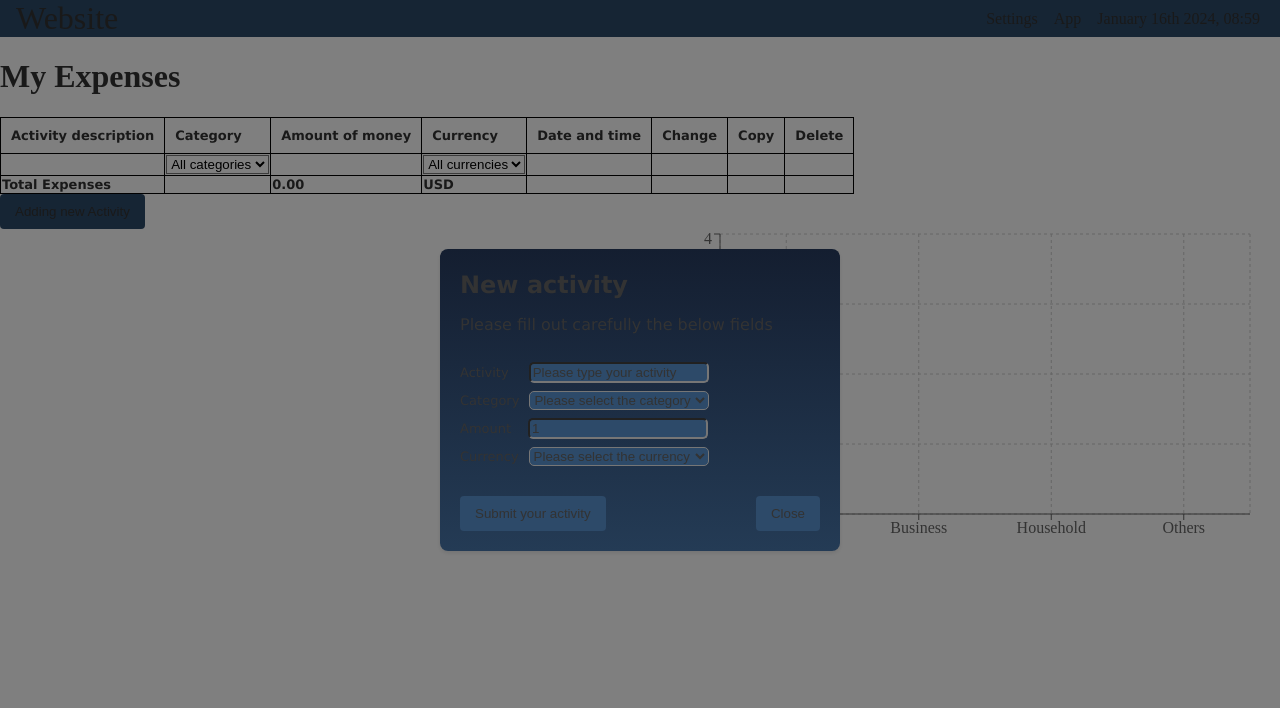
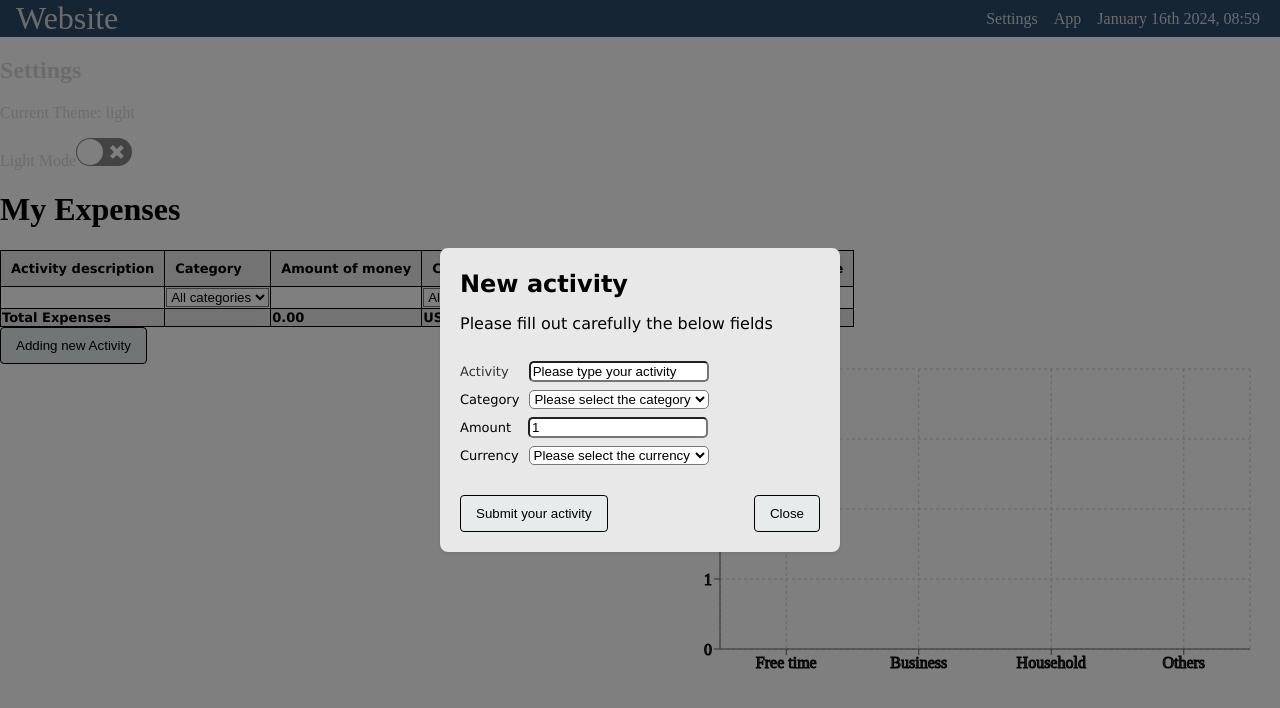
Before and after one commit to Mechazzz/Expense_Tracker, a React (Vite) app: page / in a window 1280 px wide. Both pictures are taken after a click on the button "Adding new Activity". Shown: the top 708 px of the page. Built offline with nearby package versions, Linux system fonts and the light colour scheme.

Commit message:
Adding CSS  styles for Navbar.css, Modal.css, Expenses.css, App.css and Charts.tsx

```diff
--- a/src/App.tsx
+++ b/src/App.tsx
@@ -8,6 +8,7 @@ import Charts from "./Components/Charts";
 import UserInput from "./Components/UserInput";
 import { defaultValues } from "./utils/constants";
 import { v4 as uniqueId } from "uuid";
+import Settings from "./Components/Settings";
 
 function App() {
   const [localState, setLocalState] = useLocalStorage<UserInputType[]>(
@@ -55,6 +56,7 @@ function App() {
 
   return (
     <>
+      <Settings />
       <Expenses
         activities={activities}
         onDelete={(id) => {
--- a/src/Components/Charts.tsx
+++ b/src/Components/Charts.tsx
@@ -97,10 +97,15 @@ const Charts = ({ activities }: Props) => {
               cx="50%"
               cy="50%"
               outerRadius={80}
-              fill="#2d4a69"
-              label
+              fill="var(--charts-bar-fill)"
+              label={{ stroke: "var(--charts-primary-font-color)" }}
             />
-            <Tooltip />
+            <Tooltip
+              wrapperStyle={{
+                backgroundColor: "var(--charts-toolTip-background)",
+                color: "var(--primary-font-color)",
+              }}
+            />
           </PieChart>
         </ResponsiveContainer>
         <ResponsiveContainer width="100%" aspect={2}>
@@ -117,18 +122,21 @@ const Charts = ({ activities }: Props) => {
             id={barChartId}
           >
             <CartesianGrid strokeDasharray="3 3" />
-            <XAxis dataKey="name" tick={{ stroke: "var(--barChart-colors)" }} />
-            <YAxis tick={{ stroke: "var(--barChart-colors)" }} />
+            <XAxis
+              dataKey="name"
+              tick={{ stroke: "var(--charts-primary-font-color)" }}
+            />
+            <YAxis tick={{ stroke: "var(--charts-primary-font-color)" }} />
             <Tooltip
-              cursor={{ fill: "var(--toolTip-cursor-fill)" }}
+              cursor={{ fill: "var(--charts-toolTip-cursor-fill)" }}
               content={<CustomTooltip />}
               wrapperStyle={{
                 width: 300,
-                backgroundColor: "var(--barChart--ToolTop--background)",
-                color: "var(--primary-darkMode-font-color)",
+                backgroundColor: "var(--charts-toolTip-background)",
+                color: "var(--primary-font-color)",
               }}
             />
-            <Bar dataKey="expense" fill="var(--primary-darkMode-color)" />
+            <Bar dataKey="expense" fill="var(--charts-bar-fill)" />
           </BarChart>
         </ResponsiveContainer>
       </div>
--- a/src/Styling/App.css
+++ b/src/Styling/App.css
@@ -1,12 +1,37 @@
 
 .light-mode {
+    --primary-background-color: #ffffff;
+    --button-background-color:#e6ecec;
+    --button-hover-background-color:#cdd4d4;
+    --thead-tfoot-background-color:hsl(0, 0%, 91%);
+    --modal-background:hsl(0, 0%, 91%);
+    --primary-font-color: black;
+    --icon-color: #2d4a69;
+    --charts-primary-font-color: black;
+    --charts-toolTip-cursor-fill:hsl(0, 0%, 91%);
+    --charts-toolTip-background:rgb(214, 214, 206);
+    --charts-bar-fill: hsl(60, 5%, 78%);
+
     --font-color: #101212;
     --bg-color: #ffffff;
     --thead-tfoot-bg-color-light:#f2f2f2;
-    --secondary-lightMode-font-color:#d8d8d8;
+    --primary-darkMode-font-color:#d8d8d8;
+
   }
 
   .dark-mode {
+    --primary-background-color: #2d4a69;
+    --button-background-color: #2d4a69;
+    --button-hover-background-color:#1c426b;
+    --thead-tfoot-background-color: #203449;
+    --modal-background: linear-gradient(#141e30, #243b55);
+    --primary-font-color:#d8d8d8;
+    --icon-color:  #94a5b9;
+    --charts-primary-font-color: #5888bb;
+    --charts-toolTip-cursor-fill: #3e5c79;
+    --charts-toolTip-background:#3d658f;
+    --charts-bar-fill:#2d4a69;
+
     --font-color: #cccccc;
     --bg-color: #101212;
     --icon-color: #94a5b9;
--- a/src/Styling/Expenses.css
+++ b/src/Styling/Expenses.css
@@ -5,25 +5,23 @@
 
 
 thead th {
-    background-color: var(--thead-tfoot-bg-color-light);
-    background-color: var(--td-bg-color);
+    background-color: var(--thead-tfoot-background-color);
+    color: var(--primary-font-color);
     padding: 10px;
     text-align: left;
     font: 13px "Lucida Sans Unicode", "Lucida Grande", sans-serif;
     font-weight: bold;
-    color: var(--td-color)
 }
 
 thead td, tbody td, tfoot td {
     font: 13px "Lucida Sans Unicode", "Lucida Grande", sans-serif;
-    color:var(--td-color);
-    background-color: var(--td-bg-color);
+    background-color: var(--primary-background-color);
+    color:var(--primary-font-color);
 }
 
 tfoot td {
-    background-color: var(--thead-tfoot-bg-color-light);
+    background-color: var(--thead-tfoot-background-color);
     font-weight: bold;
-    background-color: var(--td-bg-color)
 }
 
 .deleteExpense, .changeExpense, .copyExpense {
@@ -59,9 +57,10 @@ cursor: pointer;
 }
 
 h1 {
-    color:var(--td-color)
+    color:var(--primary-font-color)
 }
 
 thead td select {
-    background-color: var(--select-color);
+    background-color: var(--primary-background-color);
+    color: var(--primary-font-color)
 }
--- a/src/Styling/Modal.css
+++ b/src/Styling/Modal.css
@@ -21,7 +21,7 @@
   }
 
   .modal-content {
-    background: linear-gradient(#141e30, #243b55);
+    background: var(--modal-background);
     padding: 20px;
     border-radius: 8px;
     box-shadow: 0 2px 4px rgba(0, 0, 0, 0.1);
@@ -32,12 +32,10 @@
   }
 
   .modal-content h2 {
-    color: #fff;
+    color: var(--primary-font-color);
     font-size: 1.5rem;
     margin-bottom: 10px;
     margin-top: 2px;
-    color: var(--primary-darkMode-font-color);
-
   }
 
   .modal-content p {
@@ -46,36 +44,32 @@
   }
 
  .categoryLabel, .currencyLabel {
-    color: #fff;
+    color: var(--primary-font-color);
     padding-right: 10px;
-    color: var(--primary-darkMode-font-color);
 }
 
 .requestMessage {
-    color: #fff;
-    color: var(--primary-darkMode-font-color);
+    color: var(--primary-font-color);
 }
 
 .activityLabel{
-    color: #fff;
+    color: var(---primary-font-color);
     padding-right: 20px;
-    color: var(--primary-darkMode-font-color);
 }
 
 .amountLabel {
-    color: #fff;
+    color: var(--primary-font-color);
     padding-right: 17px;
-    color: var(--primary-darkMode-font-color);
+
 }
 
 .activityInput, .categoryInput, .amountInput, .currencyInput {
- background-color: #2d4a69;
+ background-color: var(--primary-background-color);
+ color: var(--primary-font-color);
  border-radius: 5px;
  margin-top: 8px;
- color: #fff;
  width: 180px;
  box-sizing: border-box;
- color: var(--primary-darkMode-font-color);
 }
 
 .currencyInput {
@@ -83,8 +77,7 @@
 }
 
 .activityInput::placeholder, .amountInput::placeholder {
-    color: #fff;
-    color: var(--primary-darkMode-font-color);
+    color: var(--primary-font-color);
 }
 
 
@@ -93,26 +86,24 @@
 }
 
   .submitButton, .openButton {
-    background-color: #2d4a69;
-    color: #fff;
-    color: var(--button-color);
+    background-color: var(--button-background-color);
+    color: var(--primary-font-color);
     padding: 10px 15px;
-    border: none;
+    border: 1px solid black;
     border-radius: 4px;
     cursor: pointer;
   }
 
  .submitButton:hover, .openButton:hover, .closeButton:hover {
-    background-color: #1c426b;
+    background-color: var(--button-hover-background-color);
   }
 
 .closeButton {
-color: #fff;
-color: var(--primary-darkMode-font-color);
+background-color: var(--button-background-color);
+color: var(--primary-font-color);
 margin-top: 10px;
-background-color: #2d4a69;
 padding: 10px 15px;
-border: none;
+border: 1px solid black;
 border-radius: 4px;
 cursor: pointer;
 float: right;
--- a/src/Styling/Navbar.css
+++ b/src/Styling/Navbar.css
@@ -8,7 +8,6 @@ body {
 
 .navbar {
     background-color: #2d4a69;
-    color: var(--secondary-lightMode-font-color);
     color: var(--primary-darkMode-font-color);
     display: flex;
     justify-content: space-between;
@@ -37,12 +36,3 @@ body {
     height: 100%;
     display: flex;
 }
-
-/* }
-.navbar li.active {
-    background-color: #555;
-}
-
-.navbar li.hover {
-    background-color: #777;
-} */
```
